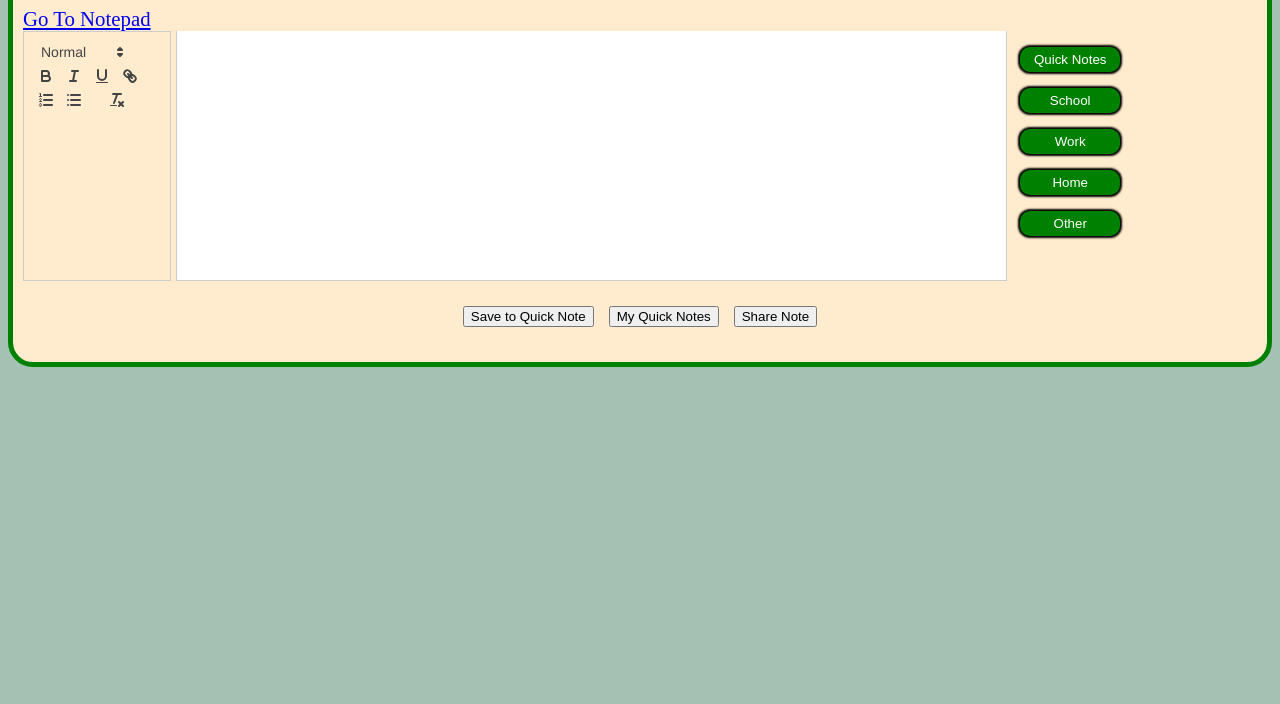
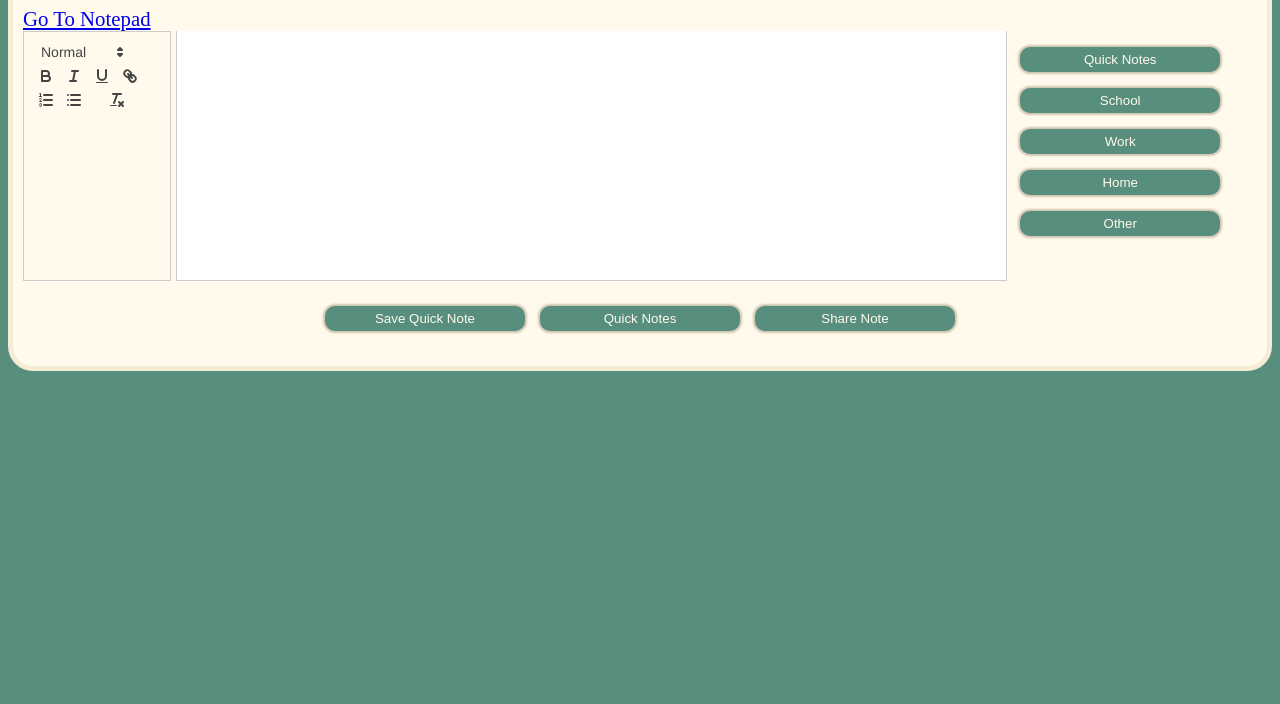
Before and after one commit to CamillaLucero23/cs-3110-notepad-project, a plain HTML site: page Project Files/html/index.html in a window 1280 px wide. Shown: the part 96-800 px from the top of the page. Drawn offline with nearby package versions, Linux system fonts and the light colour scheme.

Commit message:
Update Colors

```diff
--- a/Project Files/html/index.html
+++ b/Project Files/html/index.html
@@ -35,9 +35,9 @@
 
 
         <div class="ButtonsSelect">
-            <button id="saveNoteButton">Save to Quick Note</button>
-			<button id="goToNotes" >My Quick Notes</button>
-			<button id="goToNotes" >Share Note</button>
+            <button class="button button4" id="saveNoteButton">Save Quick Note</button>
+			<button class="button button4" id="goToNotes" >Quick Notes</button>
+			<button class="button button4" id="goToNotes" >Share Note</button>
         </div>
 	</div>
 
--- a/Project Files/html/style.css
+++ b/Project Files/html/style.css
@@ -1,6 +1,16 @@
+
+:root{
+	--primary_white: #FFFAEC;
+	--secondary_white: #F5ECD5;
+	--shaded-white:#cfc6b0;
+	--teal: #578E7E;
+	--black: #3D3D3D;
+	--almond: blanchedalmond;
+}
+
 
 body{
-    background-color: #a3c2b4;
+    background-color: var(--teal);
 
 }
 
@@ -12,8 +22,8 @@ body{
 }
 
 .mainSection{
-    background-color:blanchedalmond;
-    border: 5px solid green ;
+    background-color:var(--primary_white);
+    border: 5px solid var(--secondary_white) ;
     border-radius: 25px;
     padding: 10px;
     justify-content: center;
@@ -21,7 +31,7 @@ body{
 .titleName{
     font: 100% arial, sans-serif;
     font-size: 3em;
-    color: green;
+    color: var(--black);
     display: flex;
     margin-bottom: 5px;
     justify-content: center;
@@ -51,14 +61,14 @@ body{
     flex-direction: column;
     justify-content: center;
     margin-top: 10px;
-    border: 5px solid green;
+    border: 5px solid var(--secondary_white) ;
     border-radius: 25px;
-    background-color: blanchedalmond;
+    background-color: var(--primary_white);
     padding: 10px;
 }
 #noteContainer {
 
-    color: rgb(0, 69, 27);
+    color: var(--teal);
     padding: 10px;
     font: 100% arial, sans-serif;
     font-size: 1.3em;
@@ -81,16 +91,16 @@ body{
     justify-content: center;
     align-items: center;
     margin-top: 10px;
-    border: 5px solid green;
+    border: 5px solid var(--secondary_white);
     border-radius: 25px;
-    background-color: blanchedalmond;
+    background-color: var(--primary_white);
     padding: 10px;
 }
 
 .inputInfo{
     width: 40%;
 	padding: 10px 12px;
-  border: 1px solid #ccc;
+	border: 1px solid var(--secondary_white);
 	border-radius: 4px;
 	font-size: 16px;
 	color: #333;
@@ -106,12 +116,12 @@ body{
 
 .button4 {
 	position:center;
-	background-color: green;
+	background-color: var(--teal);
 	text-align: center;
-	color: white;
-	border:none;
+	color: var(--primary_white);
+	border:1px solid var(--shaded_white);
     border-radius:10px;
-    box-shadow: 0px 0px 2px 2px rgb(0,0,0);
-	width: 100px;
+    box-shadow: 0px 0px 2px 2px var(--shaded-white);
+	width: 200px;
 	height: 25px;
 }
```
Lines whose indentation alone changed are shown as unchanged.
